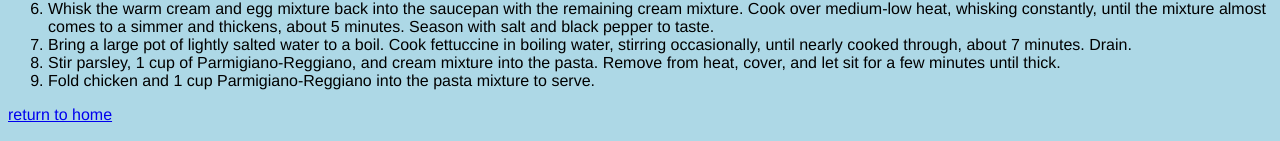
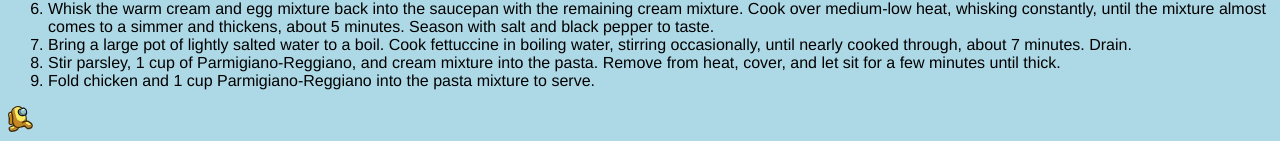
Before and after one commit to Schmoodled/odin-recipes, a plain HTML site: page recipes/alfredo.html in a window 1280 px wide. Shown: the part 903-1044 px from the top of the page. Drawn offline with Linux system fonts and the light colour scheme.

Commit message:
Create return image
Added yellow.svg to use a return to home image.
While updating the html to adjust return to home link,
I found that one of the html files did not </body> in
the proper position; thus, that was updated. Added
to the style sheet to adjust the yellow.svg file.

```diff
--- a/recipes/alfredo.html
+++ b/recipes/alfredo.html
@@ -40,6 +40,6 @@
             <li>Fold chicken and 1 cup Parmigiano-Reggiano into the pasta mixture to serve.</li>
         </ol>
 
-        <a href="../index.html">return to home</a>
+        <a href="../index.html"><img src="../img/yellow.svg" alt="Yellow amogus, clicking it returns to the home page"></a>
     </body>
 </html>
--- a/recipes/style.css
+++ b/recipes/style.css
@@ -16,3 +16,8 @@ img {
 h2 {
     text-indent: 40px;
 }
+
+a img {
+    width: 25px;
+    height: auto;
+}
```
Also changed, not shown: recipes/cookie.html (+2 -2 lines), recipes/pho.html (+1 -1 lines), img/yellow.svg (added).
